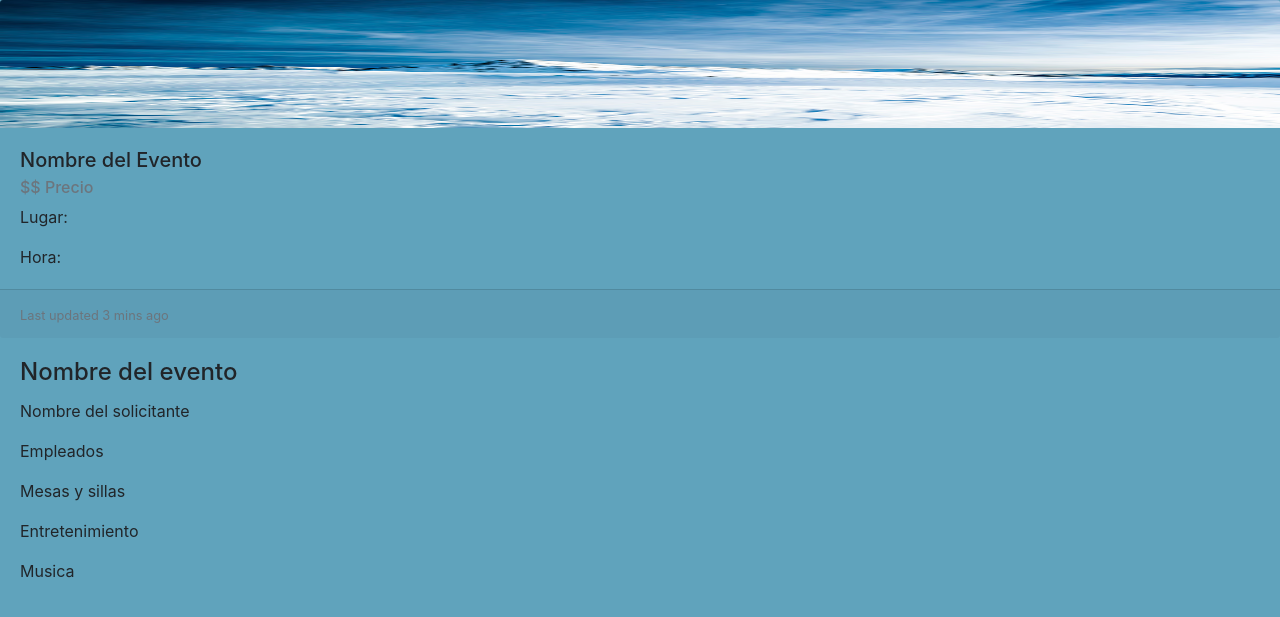
After one commit to Emanyel/TITULACION2, a PHP site: page /eventos.php in a window 1280 px wide. The commit adds this page. Shown: the top 617 px of the page. Run offline with PHP 8.4, Linux system fonts and the light colour scheme.

Commit message:
Eventos Admin primera parte

```diff
--- a/Alquiladora/index.html
+++ b/Alquiladora/index.html
@@ -28,6 +28,7 @@
             <a href="#seccion-3" class="a-link">SERVICIOS</a>
             <a href="#seccion-4" class="a-link">COTIZAR</a>
             <a href="#seccion-5" class="a-link">CONTACTO</a>
+            <a href="#" class="a-link">ADMINISTRADOR</a>
         </div>
 
         <div class="landing" id="seccion-1">
@@ -82,7 +83,7 @@
                 <input type="email" name="" id="correo">
                 <p class="p-form">MENSAJE:</p>
                 <input type="text" name="" id="mensaje">
-                <a class="a-landing wow animated jello" id="btn-form" href="">ENVIAR</a>
+                <a class="a-landing wow animated jello" id="btn-form" href="#">ENVIAR</a>
             </div>
 
         </div>
--- /dev/null
+++ b/admin/html/eventos.php
@@ -0,0 +1,50 @@
+<?php
+//include 'conexion.php';
+?>
+
+<!DOCTYPE html>
+<html lang="en">
+<head>
+    <meta charset="UTF-8">
+    <meta name="viewport" content="width=device-width, initial-scale=1.0">
+    <meta http-equiv="X-UA-Compatible" content="ie=edge">
+    <link rel="stylesheet" href="../css/styles.css">
+    <link rel="stylesheet" href="https://maxcdn.bootstrapcdn.com/bootstrap/4.0.0/css/bootstrap.min.css" integrity="sha384-Gn5384xqQ1aoWXA+058RXPxPg6fy4IWvTNh0E263XmFcJlSAwiGgFAW/dAiS6JXm" crossorigin="anonymous">
+
+    <title>Eventos</title>
+</head>
+<div class="wrap">
+		<div class="tarjeta-wrap">
+			<div class="tarjeta">
+				<div class="adelante card1">
+				<div class="card-block" >
+				<img src="../img/1.jpg" class="card-img-top" alt="..." style=" height: 8rem; width: fill;">
+				<div class="card-body">
+					<h5 class="card-title" id="evento">Nombre del Evento </h5>
+					<h6 class="card-subtitle mb-2 text-muted"> $$ Precio</h6>
+					<p class="card-text" id="lugar">Lugar:</p>
+					<p class="card-text" id="hora">Hora: </p>
+				</div>
+				</div>
+                <div class="card-footer">
+      				<small class="text-muted">Last updated 3 mins ago</small>
+      			</div>
+                </div>
+				<div class="atras">
+					<div class="card-block">
+							<div class="card-body">
+								<h4 class="card-title" id="eventoAtras">Nombre del evento</h5>
+								<p class="card-text" id="solicitante">Nombre del solicitante</p>
+								<p class="card-text" id="noEmpleados">Empleados</p>
+								<p class="card-text" id="recursos">Mesas y sillas</p>
+								<p class="card-text" id="entretenimiento">Entretenimiento</p>
+								<p class="card-text" id="musica">Musica</p>
+							</div>
+							</div>
+					</div>
+			</div>
+        </div>
+
+	</div>
+</body>
+</html>
```
Also changed, not shown: admin/css/styles.css (+102 -0 lines), admin/html/index.php (+20 -8 lines), admin/img/1.jpg (added), admin/img/2.jpg (added).
